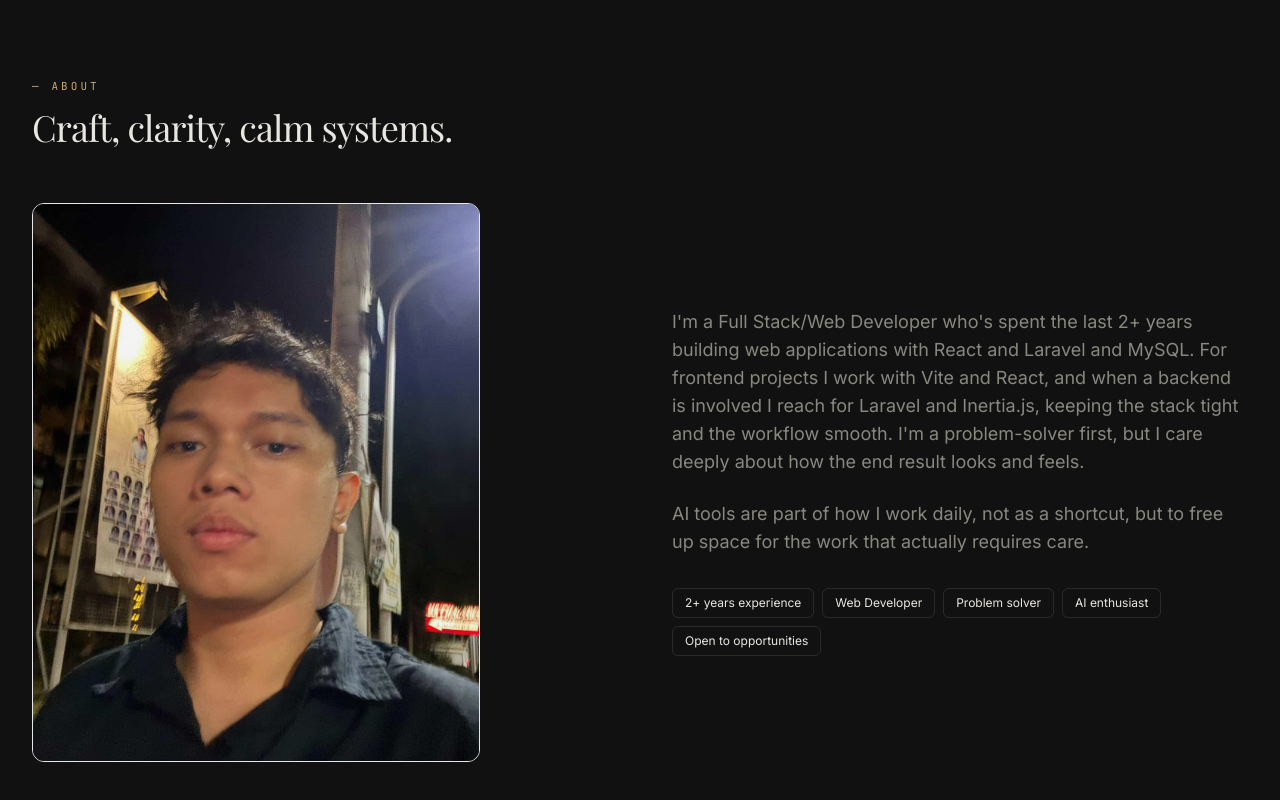
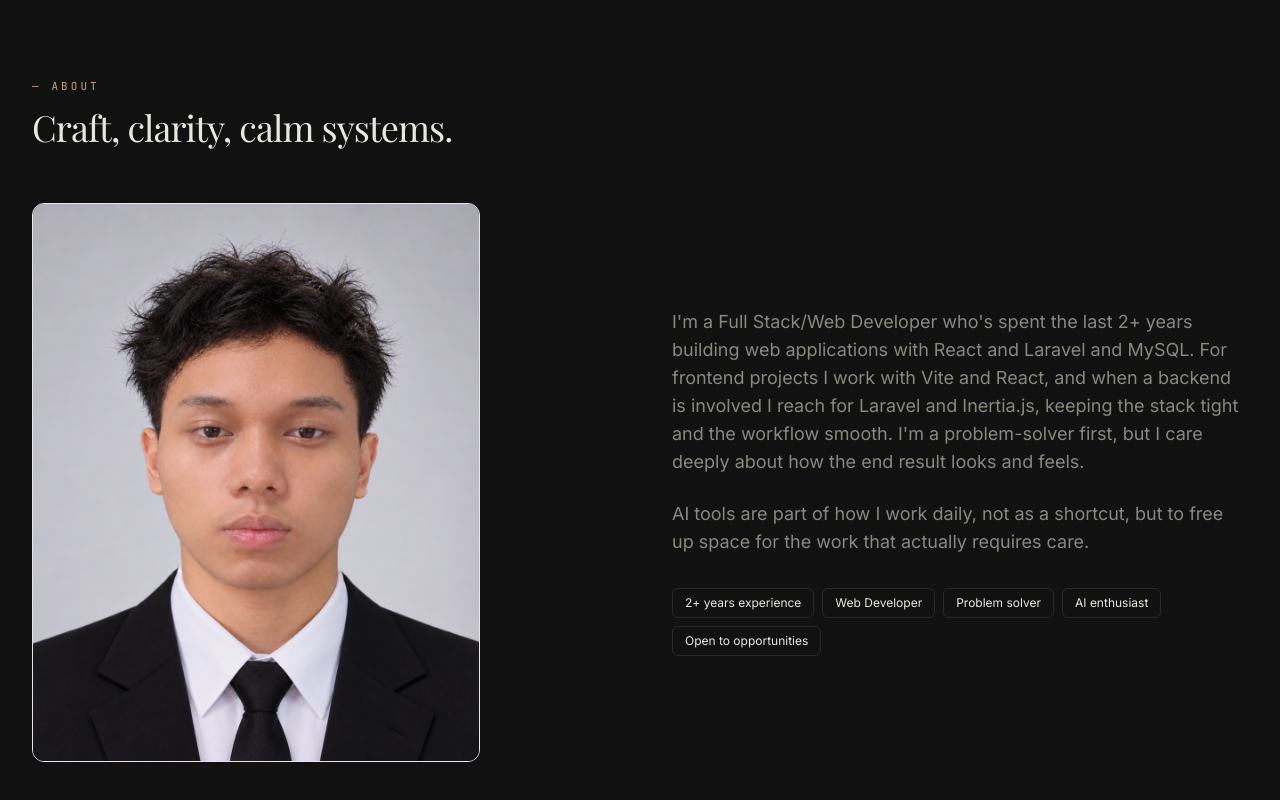
Before and after one commit to MarioGITben/portfolio, a React (Vite) app: page / in a window 1280 px wide. Shown: the part 851-1651 px from the top of the page. Built offline with nearby package versions, Linux system fonts and the light colour scheme; a web font is replaced by a local one.

Commit message:
Update portrait image in about section, new picture

```diff
--- a/src/data.ts
+++ b/src/data.ts
@@ -57,7 +57,7 @@ export const hero = {
 }
 
 export const about = {
-  portrait: '/images/portrait.jpg',
+  portrait: '/images/formalpicbellen2real.png',
   bio: [
     {
       en: "I'm a Full Stack/Web Developer who's spent the last 2+ years building web applications with React and Laravel and MySQL. For frontend projects I work with Vite and React, and when a backend is involved I reach for Laravel and Inertia.js, keeping the stack tight and the workflow smooth. I'm a problem-solver first, but I care deeply about how the end result looks and feels.",
```
